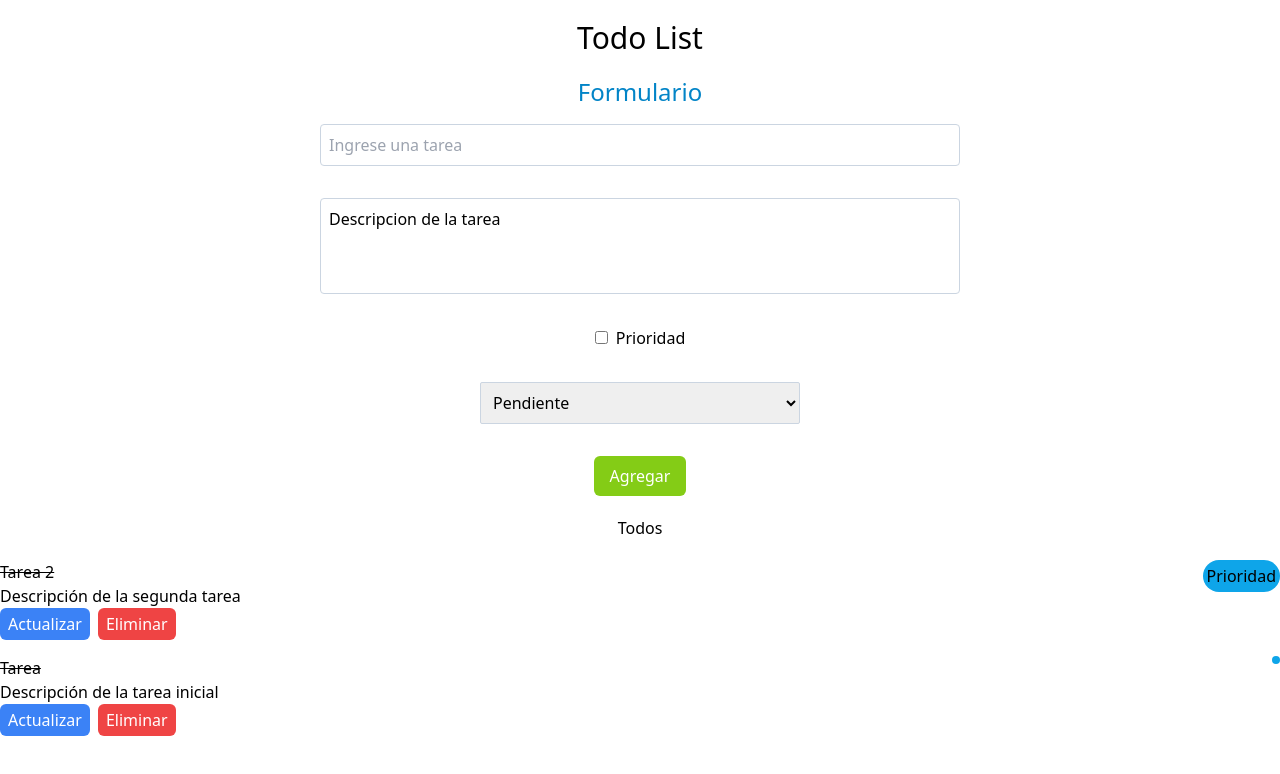
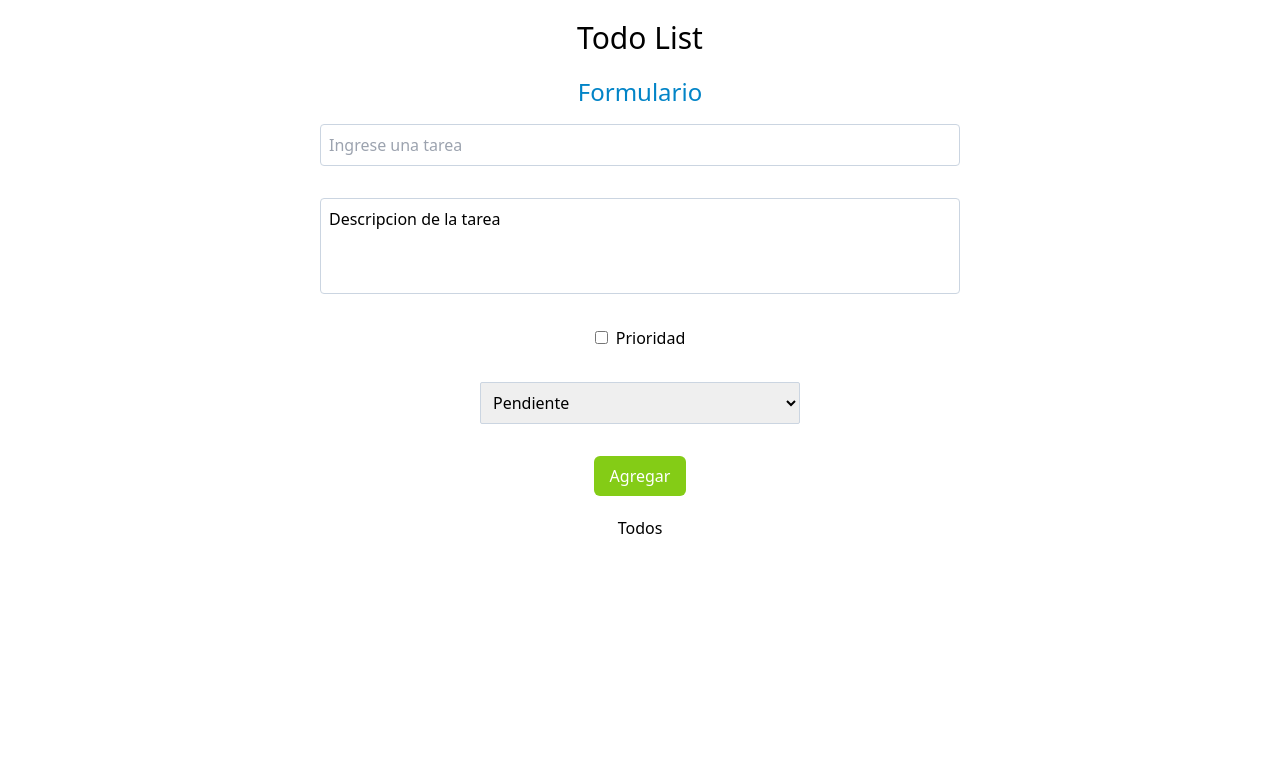
Before and after one commit to Lobonjulian/react-todo, a React (Vite) app: page / in a window 1280 px wide. Shown: the top 774 px of the page. Built offline with nearby package versions, Linux system fonts and the light colour scheme.

Commit message:
localStorage

```diff
--- a/src/components/App.jsx
+++ b/src/components/App.jsx
@@ -1,26 +1,16 @@
-import { useState } from "react";
+import { useEffect, useState } from "react";
 import FormControlado from "./FormControlado";
 import Todos from "./Todos";
 
-const initialStateTodo = [
-  {
-    id: 1,
-    title: "Tarea",
-    description: "Descripción de la tarea inicial",
-    state: "completado",
-    priority: false,
-  },
-  {
-    id: 2,
-    title: "Tarea 2",
-    description: "Descripción de la segunda tarea",
-    state: "pendiente",
-    priority: true,
-  },
-];
+const initialStateTodo = JSON.parse(localStorage.getItem("todos")) || [];
 
 const App = () => {
   const [todos, setTodos] = useState(initialStateTodo);
+
+  // Solo utilizamos un useEffect para actualizar LocalStorage
+  useEffect(() => {
+    localStorage.setItem("todos", JSON.stringify(todos));
+  }, [todos]);
 
   const addTodo = (todo) => {
     setTodos([...todos, todo]);
```
